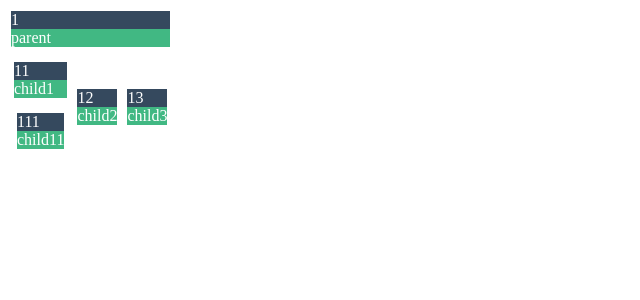
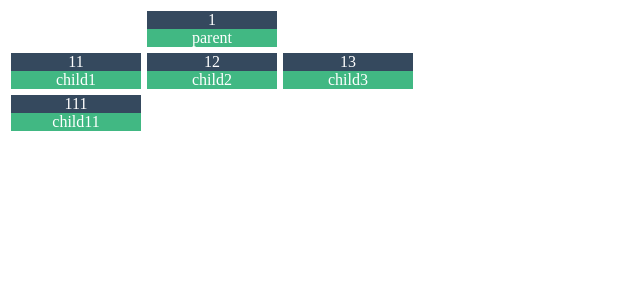
Before and after one commit to peterhpchen/v-orgchart, a Vue app: page / in a window 1280 px wide. Shown: the top 300 px of the page, without its empty margins (0-640 px from the left). Built offline with nearby package versions, Linux system fonts and the light colour scheme.

Commit message:
feature: set basic style

```diff
--- a/src/components/VLayer.vue
+++ b/src/components/VLayer.vue
@@ -73,9 +73,44 @@ export default {
 <style lang="postcss" scoped>
 :root {
   --line-color: #8799a2;
+  --line-height: 20px;
+  --line-width: 2px;
 }
 
-.lines {
+table {
+  border-spacing: 0;
+}
+
+td {
+  text-align: center;
+  vertical-align: top;
+  padding: 0;
+}
+
+.downLine {
   background-color:  var(--line-color);
+  margin: 0 auto;
+  height: var(--line-height);
+  width: var(--line-width);
+  float: none;
+}
+
+.topLine {
+  border-top: var(--line-width) solid var(--line-color);
+  height: var(--line-height);
+}
+
+.rightLine {
+  border-right: calc(var(--line-width) / 2) solid var(--line-color);
+  height: var(--line-height);
+  float: none;
+  border-radius: 0;
+}
+
+.leftLine {
+  border-left: calc(var(--line-width) / 2) solid var(--line-color);
+  height: var(--line-height);
+  float: none;
+  border-radius: 0;
 }
 </style>
--- a/src/components/VNode.vue
+++ b/src/components/VNode.vue
@@ -15,5 +15,10 @@ export default {
 };
 </script>
 
-<style>
+<style lang="postcss" scoped>
+.node {
+  display: inline-block;
+  padding: 3px;
+  width: 130px;
+}
 </style>
--- a/src/components/VOrgchart.vue
+++ b/src/components/VOrgchart.vue
@@ -3,7 +3,8 @@
     v-layer(:data="data")
       template(slot-scope="_")
         slot(:data="_.data")
-          div.name {{ _.data.name }}
+          div.title {{ _.data.id }}
+          div.content {{ _.data.name }}
 </template>
 
 <script>
@@ -24,4 +25,20 @@ export default {
 </script>
 
 <style lang="postcss" scoped>
+:root {
+  --string-color: #ffffff;
+  --title-background-color: #35495e;
+  --content-background-color: #41b883;
+}
+
+.title {
+  color: var(--string-color);
+  background-color: var(--title-background-color);
+}
+
+.content {
+  color: var(--string-color);
+  background-color: var(--content-background-color);
+}
+
 </style>
```
Also changed, not shown: .postcssrc.js, 1 other file (tests, documents, lock files or other folders).
